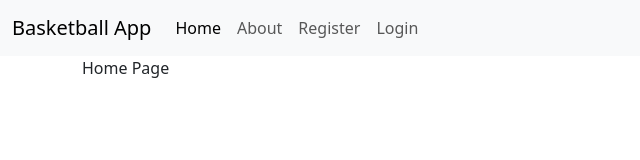
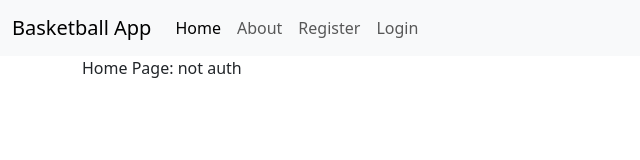
Before and after one commit to phptuts/basketballapp, a React (Vite) app: page / in a window 1280 px wide. Shown: the top 160 px of the page, without its empty margins (0-640 px from the left). Built offline with nearby package versions, Linux system fonts and the light colour scheme.

Commit message:
22-usecontext-auth

```diff
--- /dev/null
+++ b/src/contexts/auth.context.jsx
@@ -0,0 +1,16 @@
+import { createContext, useState } from "react";
+
+export const AuthContext = createContext();
+
+const AuthProvider = ({ children }) => {
+  const [isLoggedIn, setIsLoggedIn] = useState(
+    localStorage.getItem("jwt") != null
+  );
+  return (
+    <AuthContext.Provider value={{ isLoggedIn, setIsLoggedIn }}>
+      {children}
+    </AuthContext.Provider>
+  );
+};
+
+export default AuthProvider;
--- a/src/main.jsx
+++ b/src/main.jsx
@@ -7,6 +7,7 @@ import Home from "./pages/Home.jsx";
 import About from "./pages/About.jsx";
 import Register from "./pages/Register.jsx";
 import Login from "./pages/Login.jsx";
+import AuthProvider from "./contexts/auth.context.jsx";
 
 const router = createBrowserRouter([
   {
@@ -35,6 +36,8 @@ const router = createBrowserRouter([
 
 ReactDOM.createRoot(document.getElementById("root")).render(
   <React.StrictMode>
-    <RouterProvider router={router}></RouterProvider>
+    <AuthProvider>
+      <RouterProvider router={router}></RouterProvider>
+    </AuthProvider>
   </React.StrictMode>
 );
--- a/src/pages/Home.jsx
+++ b/src/pages/Home.jsx
@@ -1,7 +1,9 @@
-import React from "react";
+import React, { useContext } from "react";
+import { AuthContext } from "../contexts/auth.context";
 
 const Home = () => {
-  return <div>Home Page</div>;
+  const { isLoggedIn } = useContext(AuthContext);
+  return <div>Home Page: {isLoggedIn ? "auth" : "not auth"}</div>;
 };
 
 export default Home;
--- a/src/pages/Login.jsx
+++ b/src/pages/Login.jsx
@@ -1,10 +1,12 @@
-import React, { useState } from "react";
+import React, { useContext, useState } from "react";
 import { useNavigate } from "react-router-dom";
+import { AuthContext } from "../contexts/auth.context";
 
 const Login = () => {
   const [email, setEmail] = useState("");
   const [password, setPassword] = useState("");
   const [loginFailed, setLoginFailed] = useState(false);
+  const { setIsLoggedIn } = useContext(AuthContext);
   const [formErrors, setFormErrors] = useState({
     email: "",
     password: "",
@@ -23,7 +25,10 @@ const Login = () => {
     });
 
     if (response.status == 200) {
-      navigate("/admin");
+      const json = await response.json();
+      localStorage.setItem("jwt", json.data.token);
+      setIsLoggedIn(true);
+      navigate("/");
       return;
     }
 
```
Also changed, not shown: 1 other file (tests, documents, lock files or other folders).
